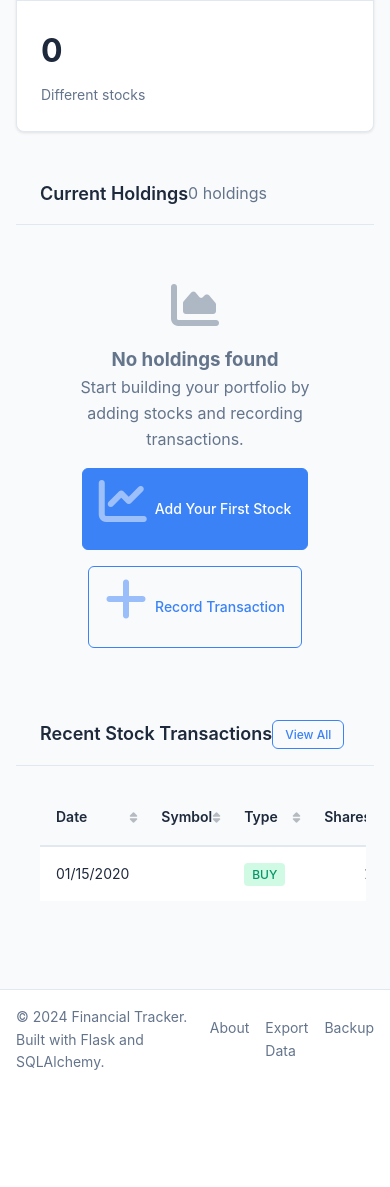
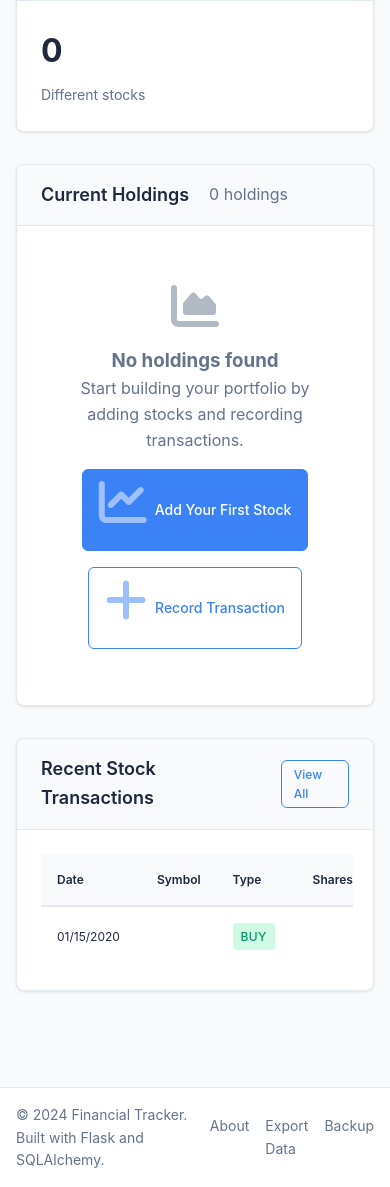
Before and after one commit to Hugo300/Financial_Tracker_v2, a Flask app: page /stocks/ in a window 390 px wide. Shown: the part 1237-2424 px from the top of the page. Before the commit the page ends 2307 px from the top, so only its background shows below. Run offline with Flask 3, Linux system fonts and the light colour scheme; tables that the repository leaves empty hold one stand-in row (values such as "Sample post").

Commit message:
separated tables css into separate file Added class for card group, adding margin on bottom

```diff
--- a/src/static/css/main.css
+++ b/src/static/css/main.css
@@ -138,13 +138,23 @@ body {
     overflow: hidden;
 }
 
+.card-group {
+    background-color: var(--card-bg);
+    border: 1px solid var(--border-color);
+    border-radius: 0.5rem;
+    box-shadow: 0 1px 3px rgba(0, 0, 0, 0.1);
+    overflow: hidden;
+    margin-bottom: 2rem;
+}
+
 .card-header {
     padding: 1rem 1.5rem;
     border-bottom: 1px solid var(--border-color);
     display: flex;
-    justify-content: between;
+    justify-content: flex-start;
     align-items: center;
     background-color: var(--card-header-bg);
+    gap: 20px
 }
 
 .card-header h3 {
@@ -405,8 +415,60 @@ body {
     opacity: 0.5;
 }
 
+/* Text alignment utilities */
+.text-left { text-align: left; }
+.text-center { text-align: center; }
+.text-right { text-align: right; }
+
+
+@keyframes highlight {
+    0% { background-color: var(--warning-bg); }
+    100% { background-color: transparent; }
+}
+
+
+/* Improved action buttons */
+.action-buttons {
+    display: flex;
+    gap: 0.25rem;
+    justify-content: center;
+}
+
+.action-buttons .btn {
+    min-width: 2rem;
+    padding: 0.25rem 0.5rem;
+}
+
+
+/* Improved transaction type badges */
+.transaction-type {
+    display: inline-flex;
+    align-items: center;
+    gap: 0.25rem;
+    padding: 0.125rem 0.5rem;
+    border-radius: 0.25rem;
+    font-size: 0.75rem;
+    font-weight: 500;
+    text-transform: uppercase;
+    letter-spacing: 0.025em;
+}
+
+/* Stock symbol styling */
+.stock-symbol {
+    font-family: 'SF Mono', 'Monaco', 'Inconsolata', 'Roboto Mono', monospace;
+    font-weight: 700;
+    color: var(--primary-color);
+    text-decoration: none;
+    font-size: 0.875rem;
+}
+
+.stock-symbol:hover {
+    color: var(--primary-hover);
+    text-decoration: underline;
+}
+
 /* Responsive design */
-@media (max-width: 768px) {
+@media (max-width: 1080px) {
     .nav-container {
         flex-direction: column;
         height: auto;
@@ -440,4 +502,50 @@ body {
     .search-input {
         width: 200px;
     }
+
+    /* Responsive table adjustments */
+    .table-responsive {
+        margin: -0.5rem;
+        padding: 0.5rem;
+    }
+
+    .table th,
+    .table td {
+        padding: 0.5rem 0.75rem;
+        font-size: 0.8rem;
+    }
+
+    .table th[data-sort="date"],
+    .table td.date-cell {
+        width: 80px;
+        min-width: 80px;
+    }
+
+    .table th[data-sort="number"],
+    .table td.number-cell,
+    .table td.amount-cell,
+    .table td.balance-cell {
+        width: 100px;
+        min-width: 100px;
+    }
+
+    .table td.description-cell {
+        max-width: 150px;
+        min-width: 100px;
+    }
+
+    .table td.account-cell {
+        width: 100px;
+        min-width: 80px;
+    }
+
+    .table td.category-cell {
+        width: 80px;
+        min-width: 60px;
+    }
+
+    .table td.actions-cell {
+        width: 60px;
+        min-width: 50px;
+    }
 }
--- a/src/static/css/tables.css
+++ b/src/static/css/tables.css
@@ -314,3 +314,28 @@
     vertical-align: middle;
     color: var(--text-color);
 }
+
+@media (max-width: 480px) {
+    .table-responsive {
+        margin: -0.25rem;
+        padding: 0.25rem;
+    }
+
+    .table th,
+    .table td {
+        padding: 0.375rem 0.5rem;
+        font-size: 0.75rem;
+    }
+
+    .table th::after {
+        display: none;
+    }
+
+    .table td.description-cell {
+        max-width: 120px;
+    }
+
+    .table td.company-cell {
+        max-width: 120px;
+    }
+}
```
